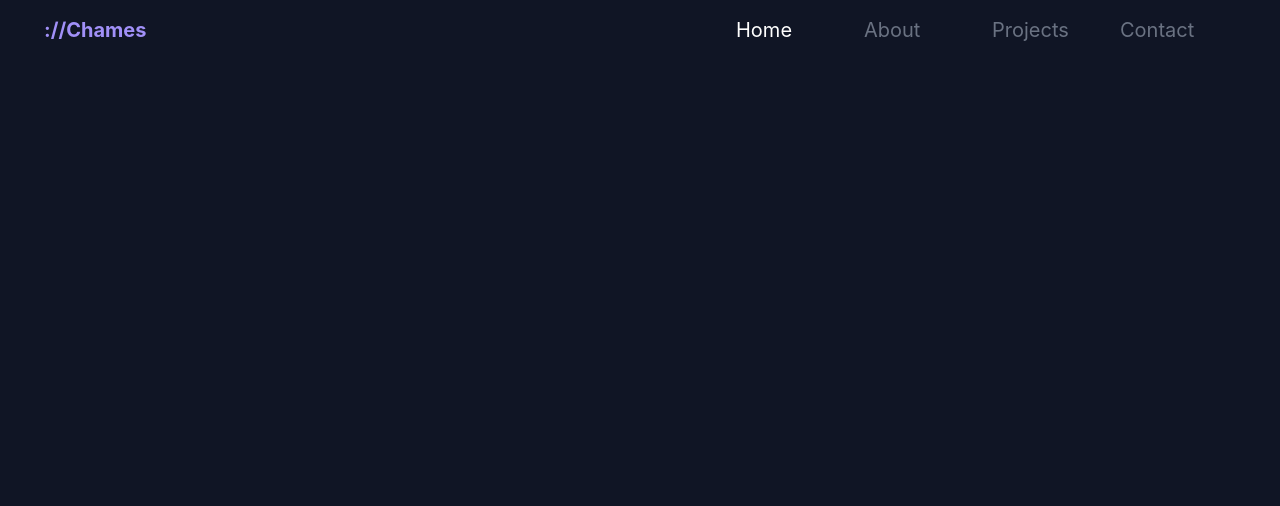
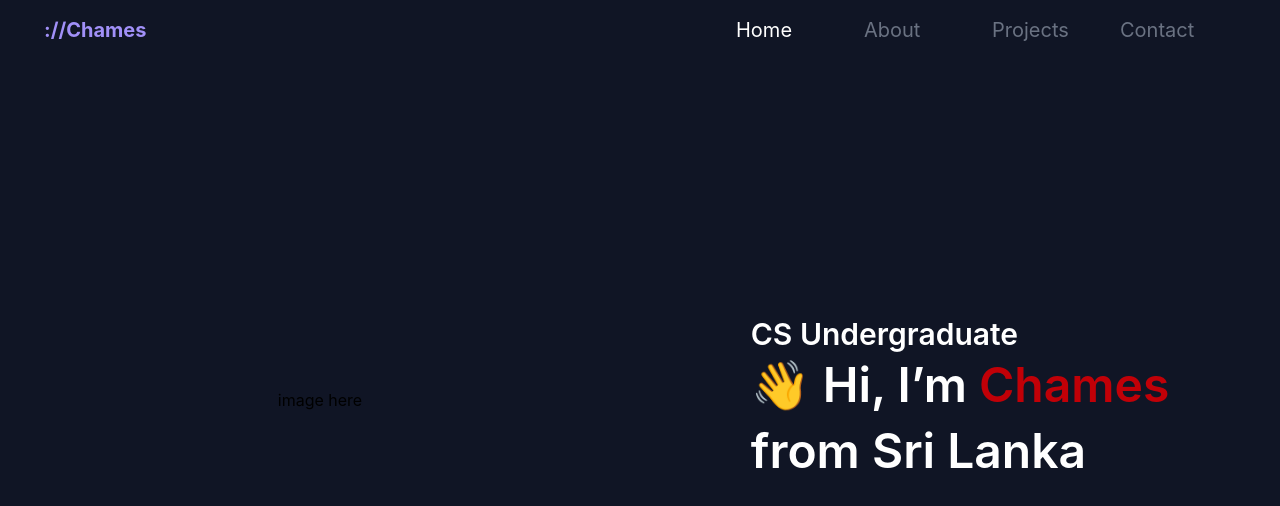
Before and after one commit to chamesh2019/Portfolio, a React (Vite) app: page / in a window 1280 px wide. Shown: the top 506 px of the page. Built offline with nearby package versions, Linux system fonts and the light colour scheme.

Commit message:
create title text

```diff
--- a/src/App.tsx
+++ b/src/App.tsx
@@ -1,7 +1,11 @@
-import { NavBarBase } from './components/NavBar/NavBarBase';
+import { NavBarBase } from "./components/NavBar/NavBarBase";
+import { HeroSection } from "./components/mainContent/heroSection";
 
 export function App() {
-    return (
-        <NavBarBase />
-    )
+  return (
+    <>
+      <NavBarBase />
+      <HeroSection />
+    </>
+  );
 }
--- a/src/components/NavBar/NavBarBase.tsx
+++ b/src/components/NavBar/NavBarBase.tsx
@@ -1,19 +1,18 @@
-import { NavBarElement} from "./NavBarElement.tsx";
+import { NavBarElement } from "./NavBarElement.tsx";
 import { Logo } from "./Logo.tsx";
 
-export function NavBarBase(){
+export function NavBarBase() {
   return (
-        <div className="pl-8 pr-8 pt-4">
+    <div className="absolute top-0 left-0 w-full pl-8 pr-8 pt-4">
       <div className="float-left">
         <Logo />
       </div>
       <div className="float-right flex flex-row">
-                <NavBarElement name="Home" isActive/>
+        <NavBarElement name="Home" isActive />
         <NavBarElement name="About" />
         <NavBarElement name="Projects" />
         <NavBarElement name="Contact" />
       </div>
-
     </div>
   );
 }
--- /dev/null
+++ b/src/components/mainContent/TitleText.tsx
@@ -0,0 +1,8 @@
+export function TitleText() {
+  return (
+    <div>
+      <div className="text-left text-white text-3xl font-semibold">CS Undergraduate</div>
+      <div className="text-left text-white text-5xl font-semibold leading-snug">👋 Hi, I’m <span className="text-red-700">Chames</span><br /> from Sri Lanka</div>
+    </div>
+  );
+}
--- /dev/null
+++ b/src/components/mainContent/heroSection.tsx
@@ -0,0 +1,14 @@
+import { TitleText } from "./TitleText";
+
+export function HeroSection(){
+    return (
+        <div className="h-screen w-full flex">
+            <div className="w-1/2 flex flex-col justify-center items-center">
+                image here
+            </div>
+            <div className="w-1/2 flex flex-col justify-center items-center">
+                <TitleText />
+            </div>
+        </div>
+    );
+}
--- a/src/index.css
+++ b/src/index.css
@@ -2,7 +2,7 @@
 
 * {
     box-sizing: border-box;
-    font-family: Inter;
+    font-family: "Inter", sans-serif;
 }
 
 body {
```
Lines whose indentation alone changed are shown as unchanged.
